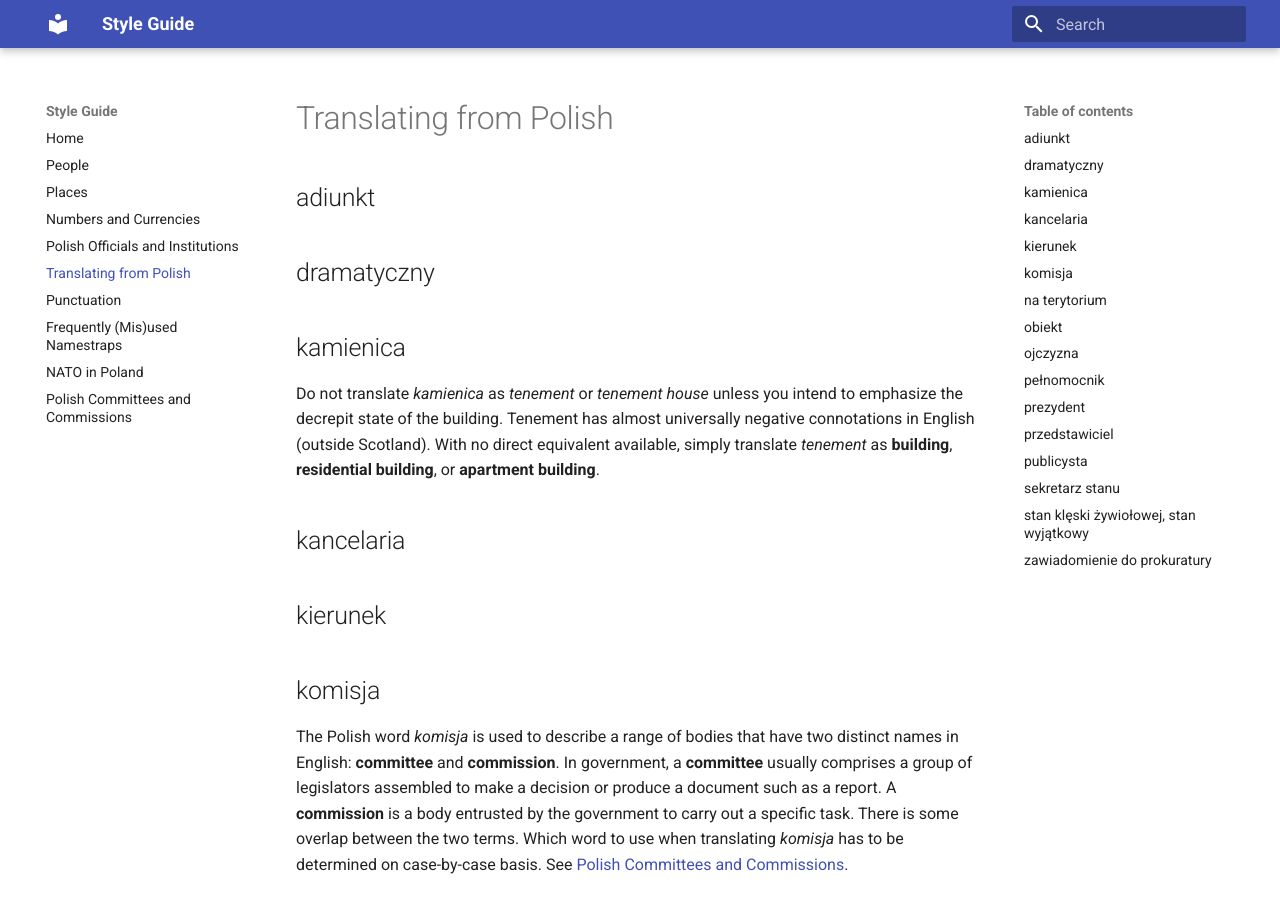
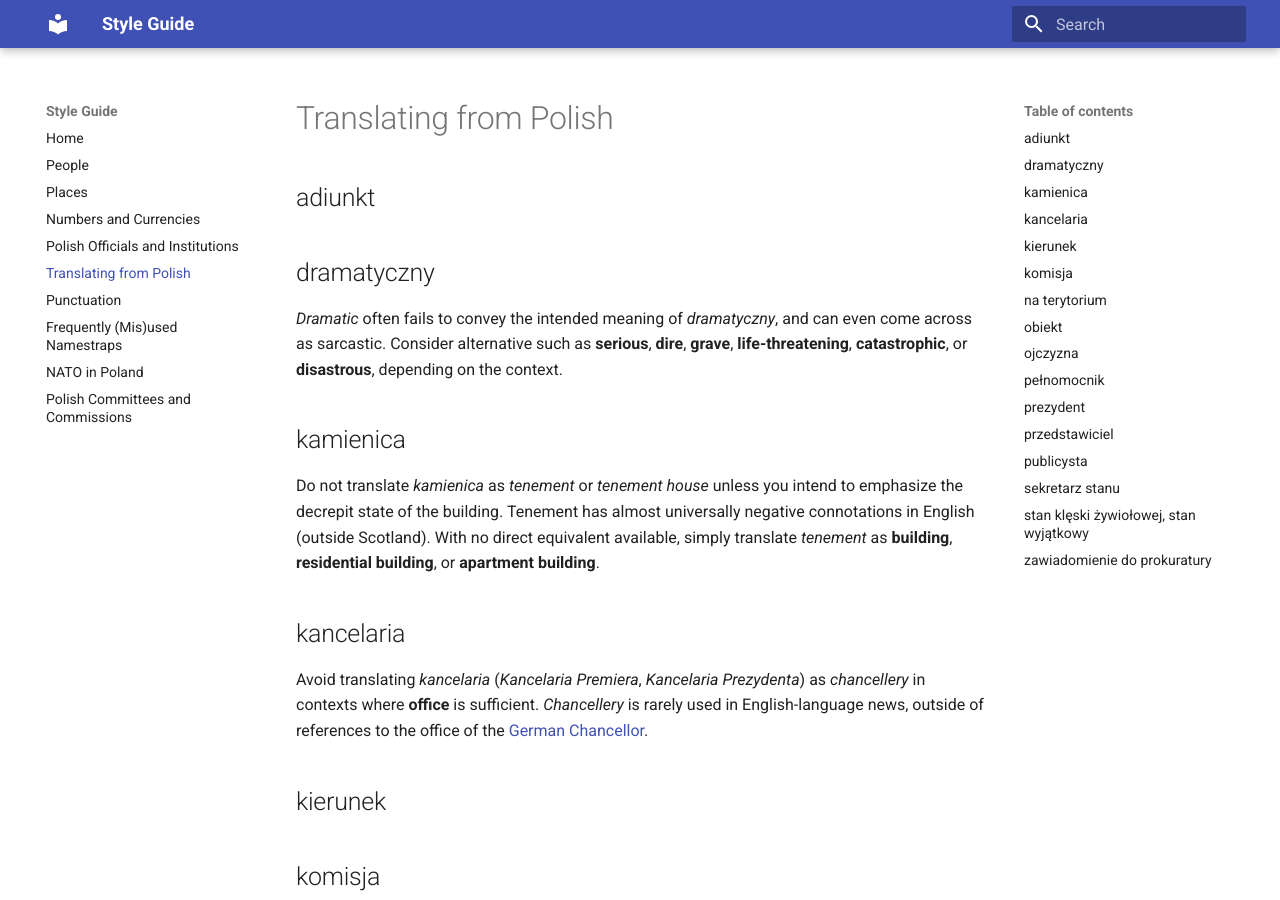
Before and after one commit to rthrbrs/styleguide, an MkDocs documentation site: the page built from docs/TranslatingFromPolish.md, in a window 1280 px wide and 900 px high. Built offline with MkDocs 1.6.1 and Material for MkDocs 9.7.7, drawn with Linux system fonts in a browser that asks for light colours.

Commit message:
added dramatyczny and kancelaria

```diff
--- a/docs/TranslatingFromPolish.md
+++ b/docs/TranslatingFromPolish.md
@@ -6,13 +6,18 @@ title: Translating from Polish
 
 ## dramatyczny
 
+_Dramatic_ often fails to convey the intended meaning of _dramatyczny_, and can even come across as sarcastic. Consider alternative such as **serious**, **dire**, **grave**, **life-threatening**, **catastrophic**, or **disastrous**, depending on the context.
+
 ## kamienica
 
 Do not translate _kamienica_ as _tenement_ or _tenement house_ unless you intend to emphasize the decrepit state of the building. Tenement has almost universally negative connotations in English (outside Scotland). With no direct equivalent available, simply translate _tenement_ as **building**, **residential building**, or **apartment building**.
 
 ## kancelaria
 
+Avoid translating _kancelaria_ (_Kancelaria Premiera_, _Kancelaria Prezydenta_) as _chancellery_ in contexts where **office** is sufficient. _Chancellery_ is rarely used in English-language news, outside of references to the office of the [German Chancellor](https://en.wikipedia.org/wiki/German_Chancellery).
+
 ## kierunek
+
 
 ## komisja
 
```
